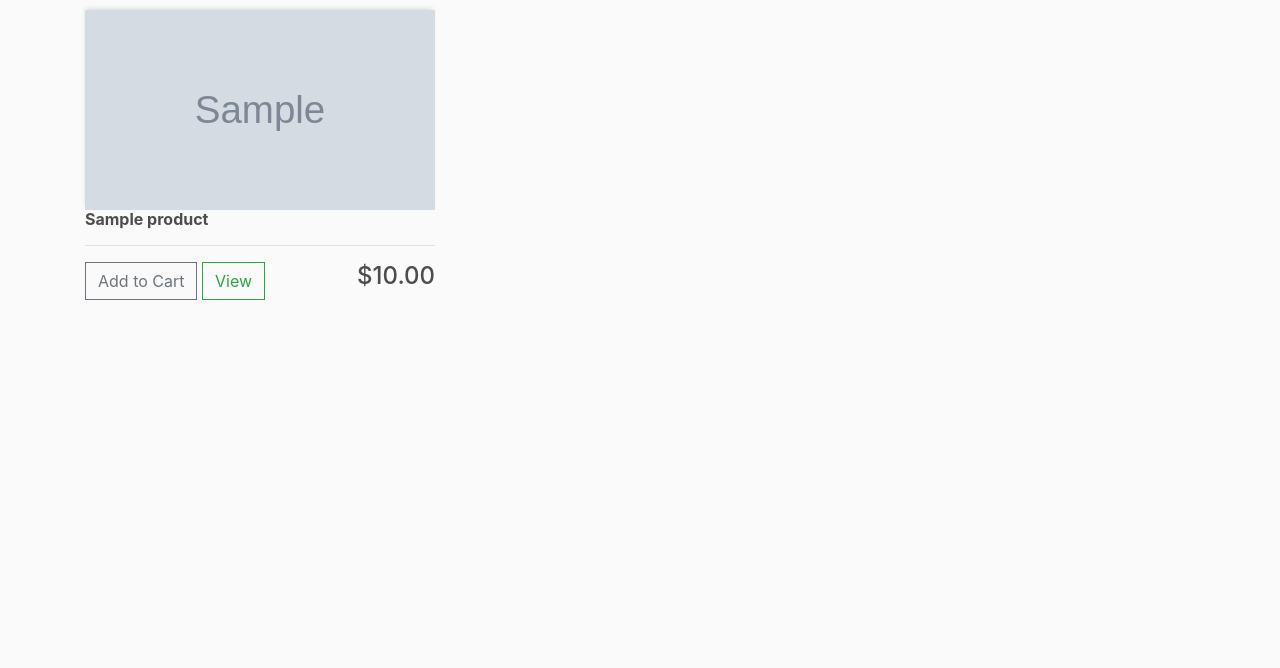
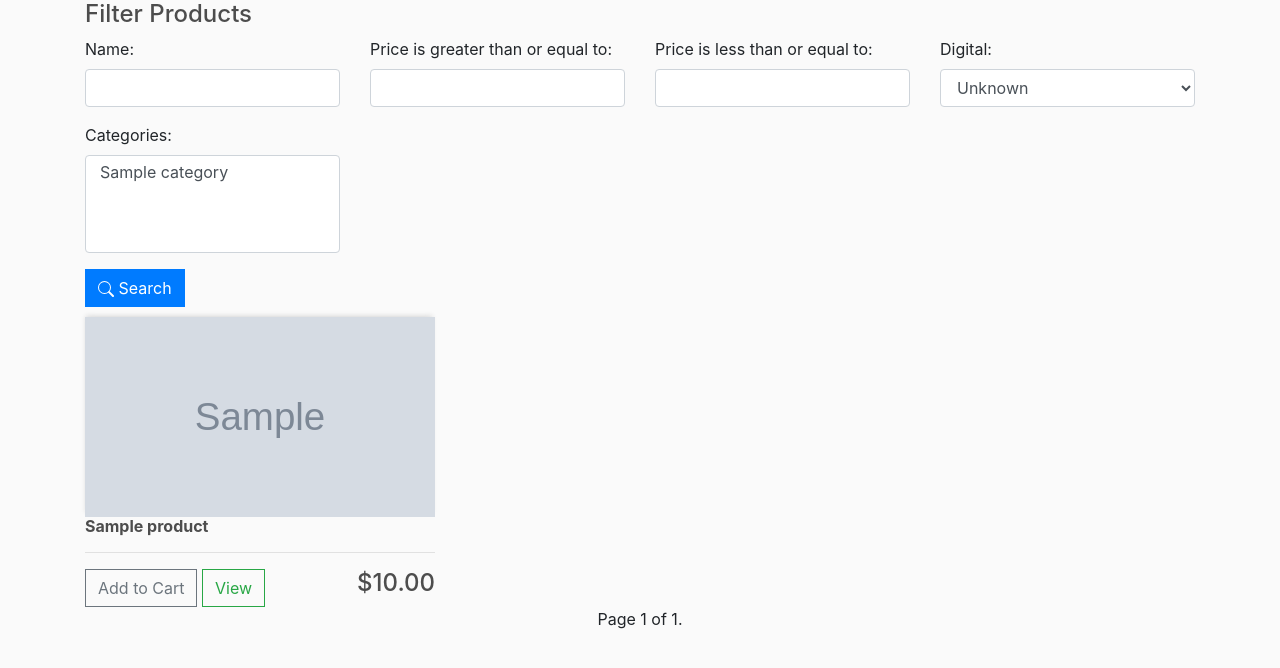
Before and after one commit to Tauhid-UAP/ECommerce, a Django app: page / in a window 1280 px wide. Shown: the part 57-725 px from the top of the page. Run offline with Django 3.2, Linux system fonts and the light colour scheme; tables that the repository leaves empty hold one stand-in row (values such as "Sample post"); grey boxes marked "Sample" are stand-in pictures; parts of the project's set-up code (start-up, migrations or seed data) failed here and were passed over; some libraries are stand-ins or nearby versions.

Commit message:
Implemented product filtering and pagination.

```diff
--- a/ecommerce/ecommerce/settings.py
+++ b/ecommerce/ecommerce/settings.py
@@ -40,6 +40,12 @@ INSTALLED_APPS = [
 
     # store app
     'store.apps.StoreConfig',
+
+    # django-filter
+    'django_filters',
+
+    # django-widget-tweaks
+    'widget_tweaks',
 ]
 
 MIDDLEWARE = [
--- /dev/null
+++ b/ecommerce/store/filters.py
@@ -0,0 +1,15 @@
+import django_filters
+
+from .models import Product
+
+class ProductFilter(django_filters.FilterSet):
+    price__gte = django_filters.NumberFilter(field_name='price', lookup_expr='gte')
+    price__lte = django_filters.NumberFilter(field_name='price', lookup_expr='lte')
+
+    class Meta:
+        model = Product
+        fields = [
+            'name',
+            'digital',
+            'categories',
+        ]
--- a/ecommerce/store/templates/store/store.html
+++ b/ecommerce/store/templates/store/store.html
@@ -1,10 +1,52 @@
 {% extends 'main.html' %}
+
+{% load features_extras %}
+
+{% load widget_tweaks %}
 
 {% load static %}
 
 {% block content %}
+
+    <form method="get">
+        <div class="well">
+          <h4 style="margin-top: 0">Filter Products</h4>
+          <div class="row">
+            <div class="form-group col-sm-4 col-md-3">
+              {{ product_filter.form.name.label_tag }}
+              {% render_field product_filter.form.name class="form-control" %}
+            </div>
+            <div class="form-group col-sm-4 col-md-3">
+              {{ product_filter.form.price__gte.label_tag }}
+              {% render_field product_filter.form.price__gte class="form-control" %}
+            </div>
+            <div class="form-group col-sm-4 col-md-3">
+              {{ product_filter.form.price__lte.label_tag }}
+              {% render_field product_filter.form.price__lte class="form-control" %}
+            </div>
+            <div class="form-group col-sm-4 col-md-3">
+              {{ product_filter.form.digital.label_tag }}
+              {% render_field product_filter.form.digital class="form-control" %}
+            </div>
+            <div class="form-group col-sm-4 col-md-3">
+              {{ product_filter.form.categories.label_tag }}
+              {% render_field product_filter.form.categories class="form-control" %}
+            </div>
+          </div>
+          <button type="submit" class="btn btn-primary">
+            <span>
+                <svg class="bi bi-search" width="1em" height="1em" viewBox="0 0 16 16" fill="currentColor" xmlns="http://www.w3.org/2000/svg">
+                    <path fill-rule="evenodd" d="M10.442 10.442a1 1 0 011.415 0l3.85 3.85a1 1 0 01-1.414 1.415l-3.85-3.85a1 1 0 010-1.415z" clip-rule="evenodd"/>
+                    <path fill-rule="evenodd" d="M6.5 12a5.5 5.5 0 100-11 5.5 5.5 0 000 11zM13 6.5a6.5 6.5 0 11-13 0 6.5 6.5 0 0113 0z" clip-rule="evenodd"/>
+                </svg>
+            </span>
+            Search
+          </button>
+        </div>
+      </form>
+
     <div class="row">
-        {% for product in products %}
+        {% for product in product_page_obj %}
             <div class="col-lg-4">
                 <img class="thumbnail" src="{{product.imageURL}}">
                 <div class="box-element-product">
@@ -17,4 +59,22 @@
             </div>
         {% endfor %}
     </div>
+
+    <div class="pagination nav justify-content-center">
+        <span class="step-links">
+            {% if product_page_obj.has_previous %}
+                <a href="{% relative_url 1 'page' request.GET.urlencode %}">&laquo; first</a>
+                <a href="{% relative_url product_page_obj.previous_page_number 'page' request.GET.urlencode %}">previous</a>
+            {% endif %}
+
+            <span class="current">
+                Page {{ product_page_obj.number }} of {{ product_page_obj.paginator.num_pages }}.
+            </span>
+
+            {% if product_page_obj.has_next %}
+                <a href="{% relative_url product_page_obj.next_page_number 'page' request.GET.urlencode %}">next</a>
+                <a href="{% relative_url product_page_obj.paginator.num_pages 'page' request.GET.urlencode %}">last &raquo;</a>
+            {% endif %}
+        </span>
+    </div>
 {% endblock %}
--- a/ecommerce/store/views.py
+++ b/ecommerce/store/views.py
@@ -1,12 +1,16 @@
 from django.shortcuts import render
 
 from django.http import JsonResponse
+
+from django.core.paginator import Paginator
 
 import json
 
 import datetime
 
 from .models import *
+
+from .filters import *
 
 from .utils import *
 
@@ -19,7 +23,16 @@ def store(request):
 
     products = Product.objects.all().order_by('name')
 
-    context['products'] = products
+    product_filter = ProductFilter(request.GET, queryset=products)
+    # context['athlete_list'] = athlete_list
+    context['product_filter'] = product_filter
+
+    paginated_product_filter = Paginator(product_filter.qs, 4)
+    page_number = request.GET.get('page')
+    product_page_obj = paginated_product_filter.get_page(page_number)
+
+    # context['products'] = products
+    context['product_page_obj'] = product_page_obj
     context['total_quantity'] = data['total_quantity']
 
     return render(request, 'store/store.html', context=context)
```
Also changed, not shown: ecommerce/store/templatetags/features_extras.py (added, +15 -0 lines), ecommerce/store/templatetags/__init__.py (added).
